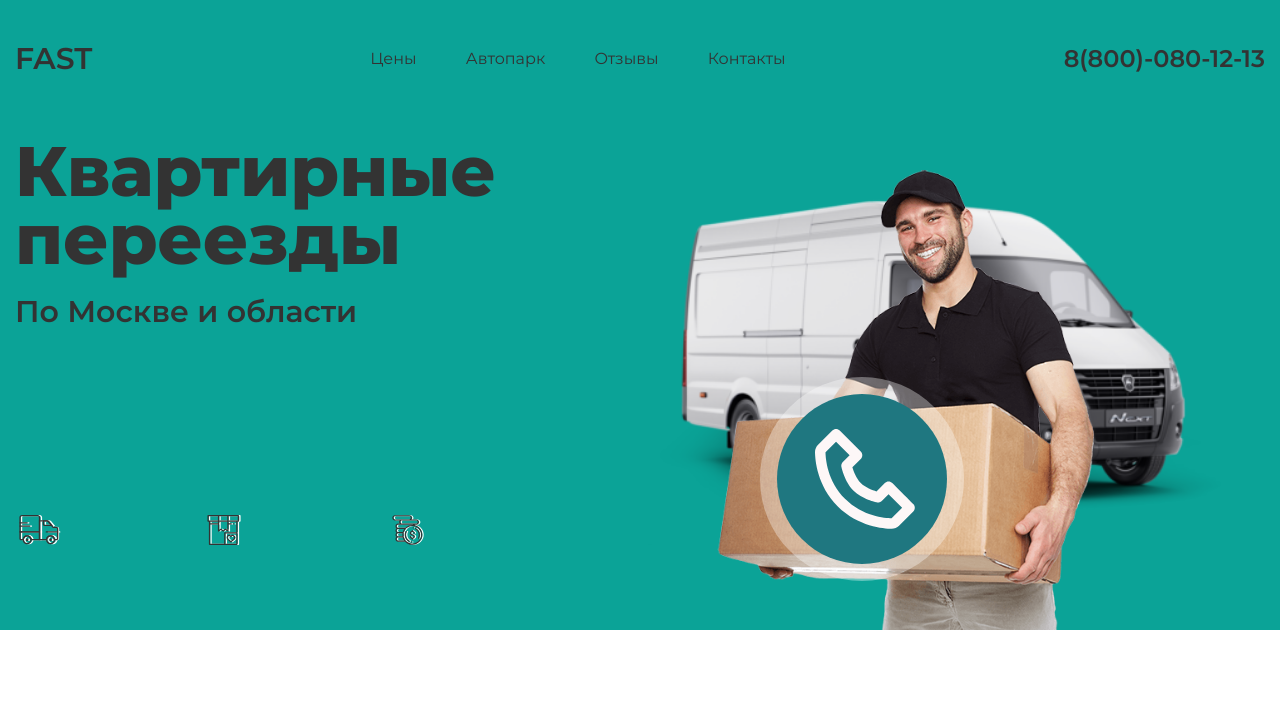
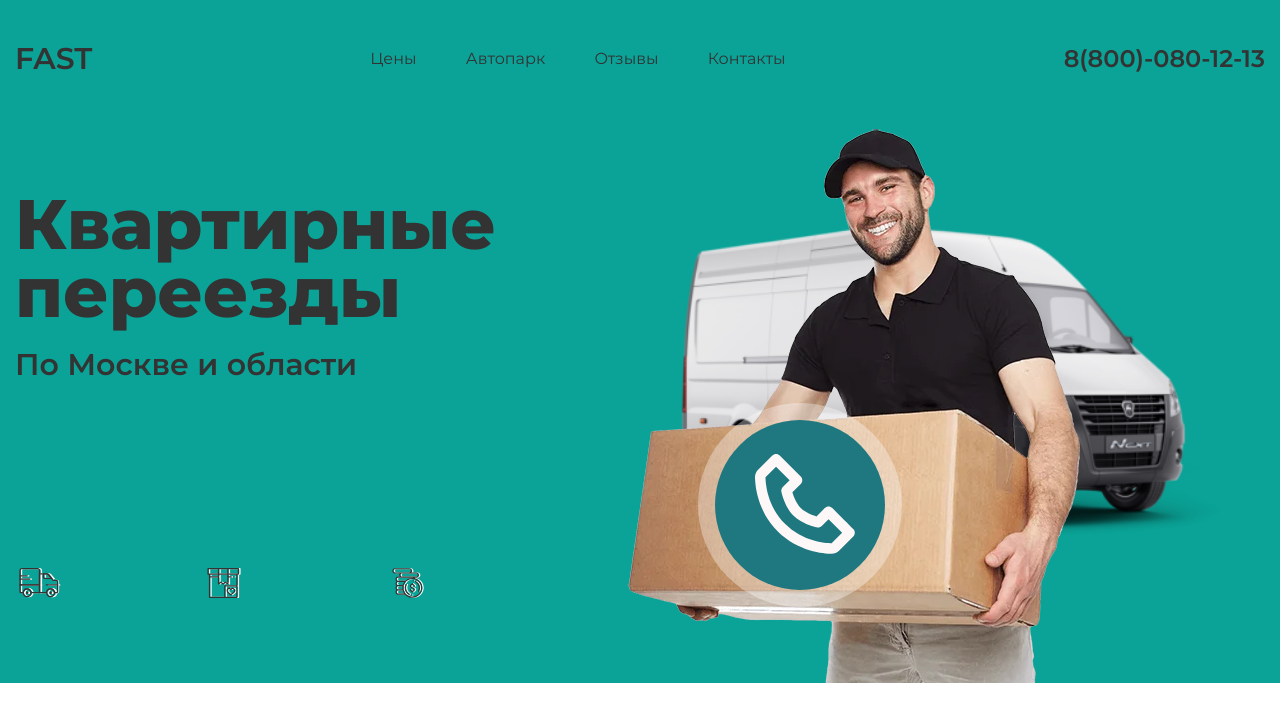
Before and after one commit to sergk1993/Fast, a website: page app/index.html in a window 1280 px wide. Drawn offline with nearby package versions, Linux system fonts and the light colour scheme; files that its build step writes are made by us from their sources.

Commit message:
fix: change img, phone svg, fix lighhouse

```diff
--- a/app/index.html
+++ b/app/index.html
@@ -5,6 +5,7 @@
     <meta charset="UTF-8">
     <meta http-equiv="X-UA-Compatible" content="IE=edge">
     <meta name="viewport" content="width=device-width, initial-scale=1.0">
+    <meta name="description" content="Cайт компании по перевозке грузов">
     <title>Fast</title>
     <link rel="shortcut icon" type="image/x-icon" href="images/favicon.ico">
     <link rel="stylesheet" href="css/style.min.css">
@@ -16,7 +17,6 @@
 
     <header class="header">
         <div class="container header-container">
-
             <div class="header-top">
                 <a class="header-top__link" >Fast</a>
                 <nav class="header-nav">
@@ -51,17 +51,21 @@
                     </div>
                 </div>
                 <div class="header__box-image">
-                    <img class="header__box-img" src="./images/header-bg-1.png" alt="Мужчина с коробкой">
-                    <a href="tel:88000801213">
+                    <picture class="header__box-img">
+                        <source srcset="images/header-bg-1.webp" type="image/webp">
+                        <img src="images/header-bg-1.png" alt="Мужчина с коробкой">
+                    </picture>
+                    <a class="hide header__box " href="tel:88000801213">
                         <svg class="header__box-svg" aria-label="иконка позвонить">
                             <use xlink:href="images/sprite.svg#phone"></use>
                         </svg>
                     </a>
                 </div>
             </div>
-            <button class="header__sub-btn btn-style">Заказать</button>
+            <button class="header__sub-btn">Заказать</button>
         </div>
     </header>
+
 
 
 
--- a/app/scss/_global.scss
+++ b/app/scss/_global.scss
@@ -71,17 +71,6 @@ footer {
 
 
 
-.btn-style {
-    font-family: "Montserrat", sans-serif;
-    width: 90%;
-    background-color: #50dbd0;
-    border: none;
-    margin: 0 auto;
-    padding: 13px 15px;
-    border-radius: 5px;
-    color: #000;
-    font-weight: 600;
-    font-size: 20px;
-    line-height: 24px;
-    display: none;
-}
+/* .btn-style {
+
+} */
--- a/app/scss/_media.scss
+++ b/app/scss/_media.scss
@@ -7,6 +7,9 @@
     }
 
     .header__box-image {
+        display: none;
+    }
+    .hide {
         display: none;
     }
 }
@@ -73,6 +76,8 @@
     .active-nav {
         right: 0;
     }
+
+
 }
 
 @media (max-width: 580px) {
@@ -90,9 +95,7 @@
         display: none;
     }
 
-    .header__box-svg {
-        display: none;
-    }
+
 
     .header__box-img {
         position: absolute;
@@ -127,6 +130,7 @@
         font-size: 18px;
         line-height: 22px;
         margin-bottom: 0;
+        font-weight: 700;
     }
     .header__icons {
         display: none;
@@ -137,4 +141,6 @@
         position: relative;
         z-index: 2;
     }
+
+
 }
--- a/app/scss/style.scss
+++ b/app/scss/style.scss
@@ -47,7 +47,6 @@
         line-height: 37px;
     }
 
-
     &-nav__link:not(:last-child) {
         margin-right: 45px;
     }
@@ -70,7 +69,6 @@
     }
     /* Верхнее меню конец*/
 
-
     /* Главный header */
     background-color: #0ba397;
     overflow: hidden;
@@ -92,6 +90,37 @@
         right: 150px;
     }
 
+    &__box::after {
+        content: "";
+        position: absolute;
+        width: 170px;
+        height: 170px;
+        bottom: 17%;
+        right: 46%;
+        border-radius: 50%;
+        background-color: #1f7780;
+        z-index: 2;
+        transition: all 0.2s ease-out;
+    }
+
+    &__box:hover::after {
+        transform: scale(1.1);
+    }
+
+    &__box::before {
+        content: "";
+        position: absolute;
+        width: 170px;
+        height: 170px;
+        bottom: 17%;
+        right: 46%;
+        border-radius: 50%;
+        background-color: #fff;
+        z-index: 1;
+        opacity: 0.7;
+        animation: pulse 2s ease-in-out infinite;
+    }
+
     &__box-img {
         width: 400px;
         height: 500px;
@@ -102,35 +131,12 @@
         position: absolute;
         width: 100px;
         height: 100px;
-        bottom: 22%;
-        right: 50%;
+        bottom: 23%;
+        right: 52%;
         z-index: 10;
-    }
-    &__box-image::after {
-        content: "";
-        position: absolute;
-        width: 170px;
-        height: 170px;
-        bottom: 15%;
-        right: 42%;
-        border-radius: 50%;
-        background-color: #1f7780;
-        z-index: 2;
+
     }
 
-    &__box-image::before {
-        content: "";
-        position: absolute;
-        width: 170px;
-        height: 170px;
-        bottom: 15%;
-        right: 42%;
-        border-radius: 50%;
-        background-color: #fff;
-        z-index: 1;
-        opacity: 0.7;
-        animation: pulse 2s ease-in-out infinite;
-    }
 
     @keyframes pulse {
         100% {
@@ -167,7 +173,20 @@
         margin-right: 130px;
     }
 
-
+    &__sub-btn {
+        font-family: "Montserrat", sans-serif;
+        width: 90%;
+        background-color: #50dbd0;
+        border: none;
+        margin: 0 auto;
+        padding: 13px 15px;
+        border-radius: 5px;
+        color: #000;
+        font-weight: 600;
+        font-size: 20px;
+        line-height: 24px;
+        display: none;
+    }
 }
 
 /* Главный header конец */
--- a/gulpfile.js
+++ b/gulpfile.js
@@ -43,7 +43,6 @@ function images() {
 
 function scripts() {
     return src([
-        'node_modules/jquery/dist/jquery.js',
         'app/js/main.js'
     ])
     .pipe(concat('main.min.js'))
--- a/package.json
+++ b/package.json
@@ -16,7 +16,6 @@
     "gulp-imagemin": "^7.1.0",
     "gulp-sass": "^5.1.0",
     "gulp-uglify-es": "^3.0.0",
-    "jquery": "^3.6.0",
     "sass": "^1.49.9"
   },
   "dependencies": {
```
Also changed, not shown: app/css/style.min.css, app/images/header-bg-1.webp (added), app/js/main.js (line endings or trailing spaces), app/js/main.min.js, 1 other file.
